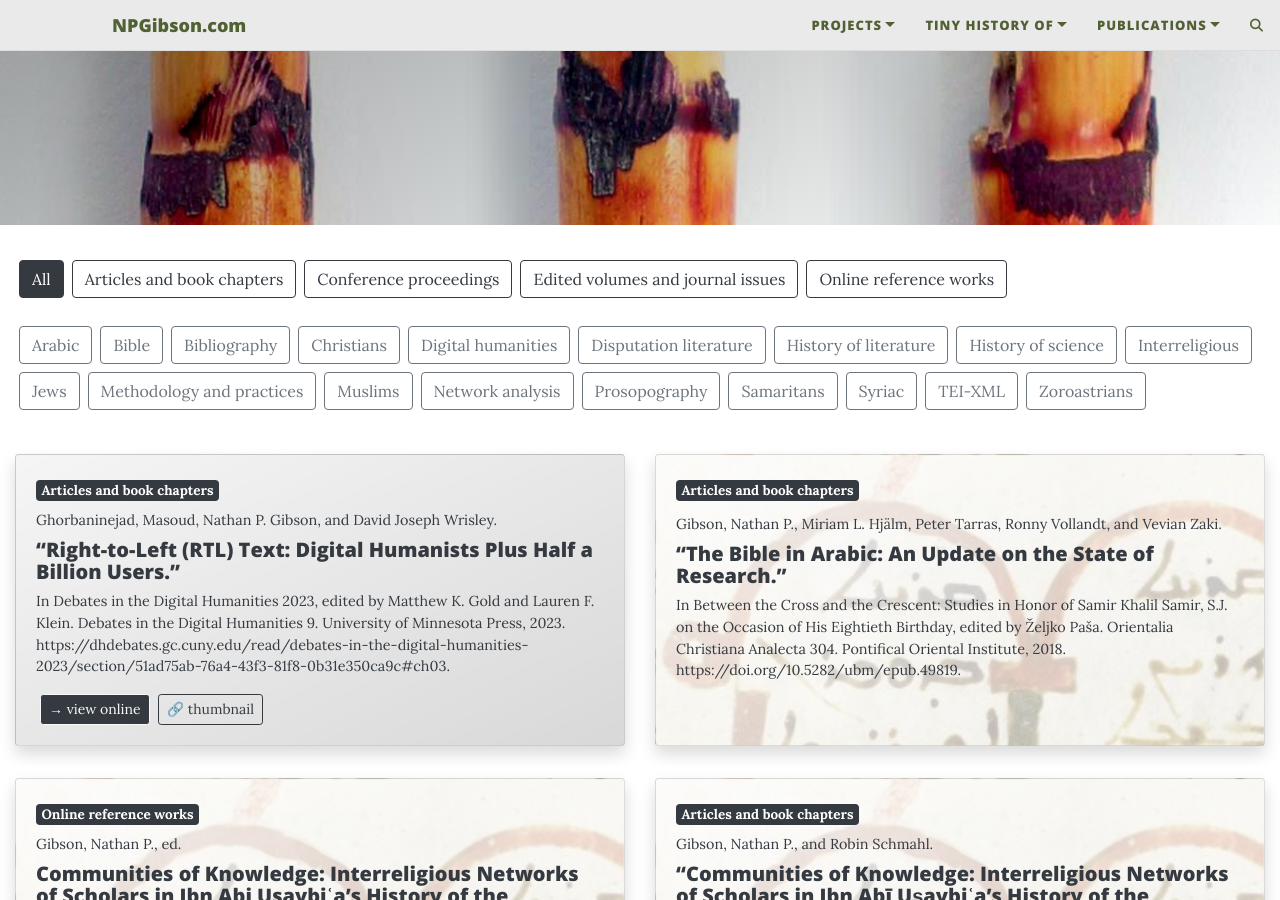
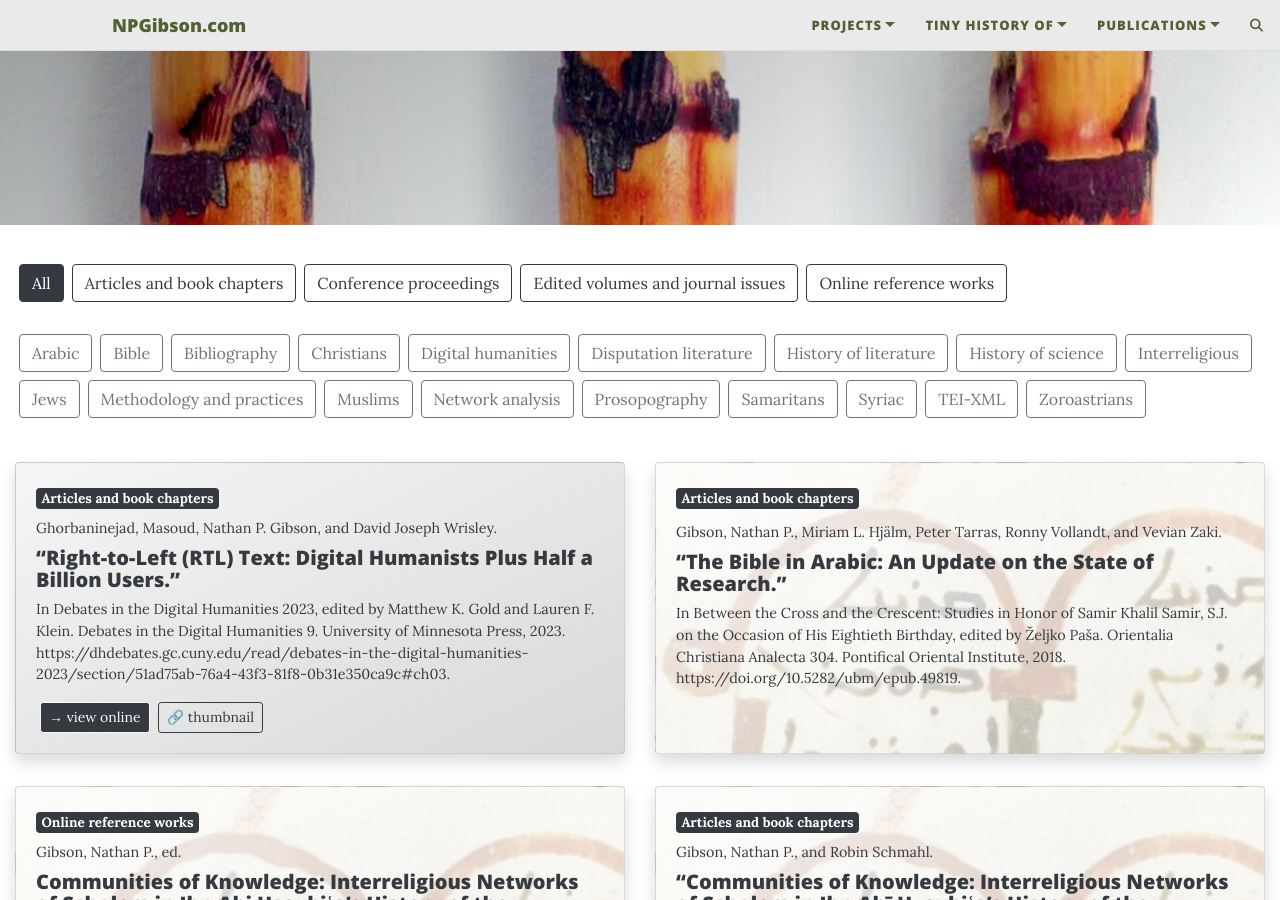
Before and after one commit to nathangibson/nathangibson.github.io, a Jekyll site: the page built from publications.md, in a window 1280 px wide and 900 px high, scrolled down 416 px. Built offline with Jekyll 4.4.1, drawn with Linux system fonts in a browser that asks for light colours; comment, search, counter and statistics services are not loaded.

Commit message:
Adjust tag button spacking

```diff
--- a/_includes/publications-list.html
+++ b/_includes/publications-list.html
@@ -30,10 +30,10 @@
     <!-- Type filters (from type: tags) -->
     {% if unique_type_tags.size > 0 %}
     <div class="d-flex gap-3 flex-wrap mb-4">
-      <button class="btn btn-outline-dark mx-1 publication-filter fw-medium active" data-filter="all">All</button>
+      <button class="btn btn-outline-dark mx-1 my-1 publication-filter fw-medium active" data-filter="all">All</button>
       {% for tag in unique_type_tags %}
         {% assign type_display = tag | replace: "type: ", "" %}
-        <button class="btn btn-outline-dark mx-1 publication-filter fw-medium" data-filter="{{ tag }}">{{ type_display }}</button>
+        <button class="btn btn-outline-dark mx-1 my-1 publication-filter fw-medium" data-filter="{{ tag }}">{{ type_display }}</button>
       {% endfor %}
     </div>
     {% endif %}
```
